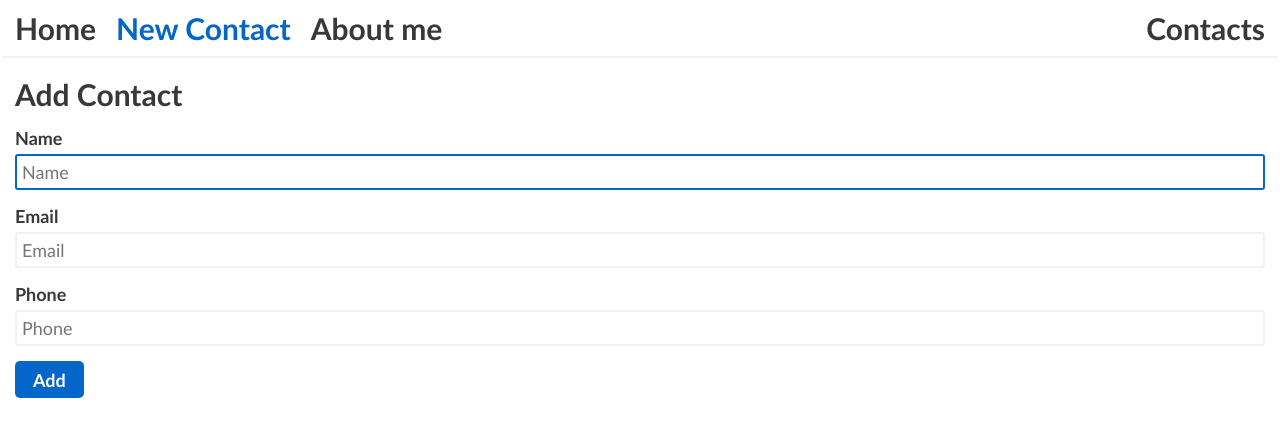
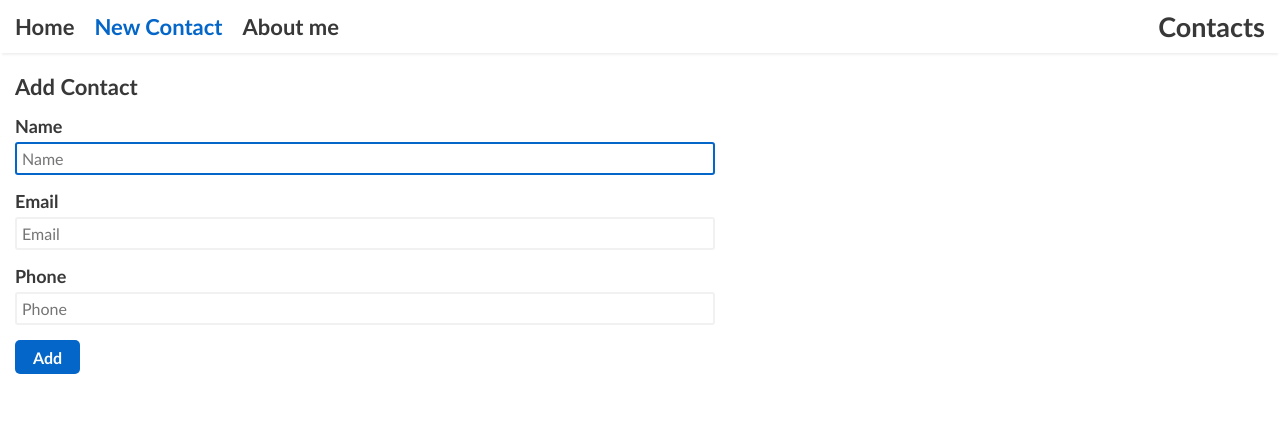
Before and after one commit to Soheiljafarnejad/ContactList-App, a React (Create React App) app: page /new-contact in a window 1280 px wide. Shown: the top 436 px of the page. Built offline with nearby package versions, Linux system fonts and the light colour scheme; the HTML template or start-up script is replaced by a standard one.

Commit message:
touche disable highlight

```diff
--- a/src/App.css
+++ b/src/App.css
@@ -2,6 +2,7 @@
   width: 100%;
   padding: 0 1.5rem;
   margin: 2rem auto;
+  max-width: 1400px;
 }
 
 @media screen and (max-width: 576px) {
--- a/src/Common/FormContact/FormContact.js
+++ b/src/Common/FormContact/FormContact.js
@@ -39,7 +39,7 @@ const FormContact = ({ edit, changeHandler, value, onSubmit }) => {
   }, []);
 
   return (
-    <section className="container">
+    <section className={`container ${style.formContainer}`}>
       <h3>{edit ? "Edit" : "Add"} Contact</h3>
 
       <form className={style.form} onSubmit={submitHandler}>
--- a/src/Common/FormContact/FormContact.module.css
+++ b/src/Common/FormContact/FormContact.module.css
@@ -1,8 +1,17 @@
+.formContainer {
+  display: flex;
+  flex-direction: column;
+align-items: start;
+}
+
 .form {
   display: flex;
   flex-direction: column;
   padding-bottom: 1rem;
+  width: 100%;
+  max-width: 700px;
 }
+
 .form label {
   margin-top: 1.5rem;
   margin-bottom: 0.5rem;
--- a/src/Components/ContactDetail/ContactDetail.module.css
+++ b/src/Components/ContactDetail/ContactDetail.module.css
@@ -3,6 +3,7 @@
 }
 
 .table {
+  font-size: 1.7rem;
   margin: auto;
   width: 100%;
 }
--- a/src/Components/Header/Header.js
+++ b/src/Components/Header/Header.js
@@ -3,8 +3,11 @@ import style from "./Header.module.css";
 const Header = () => {
   return (
     <header className={style.header}>
+      <div className={`container ${style.headerContainer}`}>
+
       <Navigation />
         <h1>Contacts</h1>
+      </div>
     </header>
   );
 };
--- a/src/Components/Header/Header.module.css
+++ b/src/Components/Header/Header.module.css
@@ -1,9 +1,13 @@
-.header {
-  background-color: white;
+.headerContainer {
+  margin: 0 auto !important;
   display: flex;
   align-items: center;
   justify-content: space-between;
   padding: 1rem 1.5rem;
+}
+
+.header {
+  background-color: white;
   box-shadow: 0 4px 2px -2px var(--gray);
 }
 
--- a/src/index.css
+++ b/src/index.css
@@ -14,28 +14,30 @@
 
 html {
   font-size: 62.5%;
+  -webkit-tap-highlight-color: rgba(0, 0, 0, 0);
+  -webkit-tap-highlight-color: transparent;
 }
 
 body {
-  font-size: 2.1rem;
+  font-size: 2rem;
   font-family: "Gill Sans", "Gill Sans MT", Calibri, "Trebuchet MS", sans-serif;
   color: var(--black);
 }
 
 h1 {
-  font-size: 3rem;
+  font-size: 2.7rem;
 }
 h2 {
-  font-size: 5.5rem;
+  font-size: 5.2rem;
 }
 h3 {
-  font-size: 3rem;
+  font-size: 2.2rem;
 }
 
 input,
 button {
   font-family: "Gill Sans", "Gill Sans MT", Calibri, "Trebuchet MS", sans-serif;
-  font-size: 1.8rem;
+  font-size: 1.6rem;
 }
 
 a {
```
